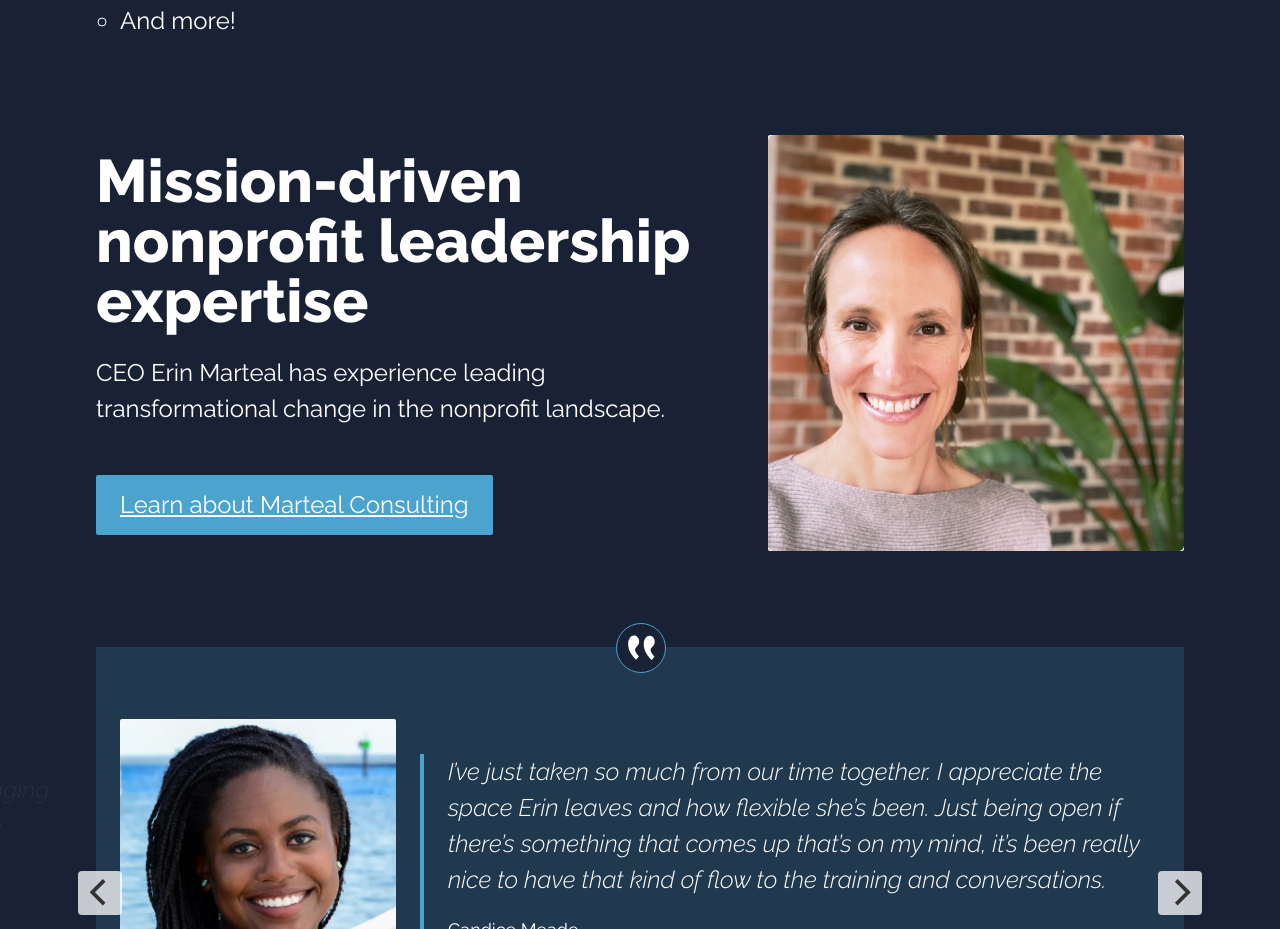
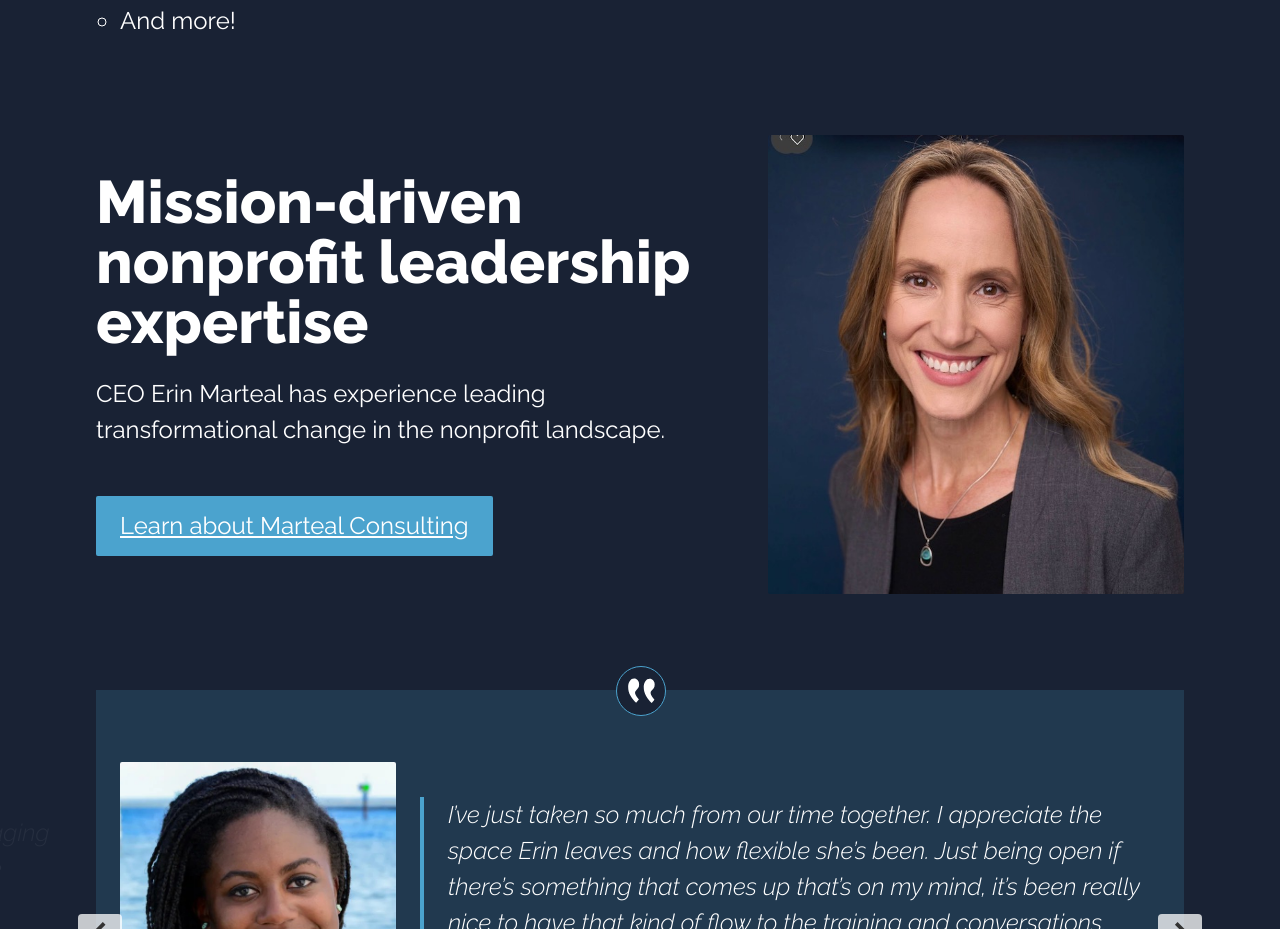
Before and after one commit to bobmarteal/mc11ty, an Eleventy site: page src/index.njk in a window 1280 px wide. Shown: the part 1871-2800 px from the top of the page. Built offline with nearby package versions, Linux system fonts and the light colour scheme; Eleventy itself is replaced by a stand-in of ours; files that its build step writes are made by us from their sources.

Commit message:
adds new image to about and home

```diff
--- a/src/about.njk
+++ b/src/about.njk
@@ -7,7 +7,7 @@
 <p>Marteal Consulting, LLC is exclusively designed to help your nonprofit thrive, with an ultimate goal of making the world a better place for all.  Our 5 core values of <strong>presence</strong>, <strong>integrity</strong>, <strong>compassion</strong>, <strong>courage</strong>, and <strong>efficacy</strong> are threaded through our work and help your nonprofit move closer to fulfilling its purpose.</p>
 
 <h2>Erin Marteal, CEO</h2>
-<figure class="right"> <img src="/images/erin-marteal.jpg" alt="Erin Marteal"/><figcaption>Erin Marteal, CEO</figcaption></figure>
+<figure class="right"> <img src="/images/erin-headshot-test.jpg" alt="Erin Marteal"/><figcaption>Erin Marteal, CEO</figcaption></figure>
 <p>As executive director of Ithaca Children's Garden (2011-22) Erin (she/her) led a transformational organizational change with rippling community impact. Over the course of a decade, she led the growth of the staff team from 1 to 10, the board of directors from 3 to 11, annual visitation from 9,000 to 70,000+, weathered the pandemic establishing new contracts to deepen mission impact, and grew the annual operating budget from $40,000 to $530,000. Erin retired $60,000 of inherited debt within the first 2 years and stepped down after 10 years with 3 months of operating reserves in the bank, a well-respected world-class brand with numerous strategic partnerships, and awards earned by ICG's solid reputation in the community and nationally.
 </p>
 
--- a/src/index.njk
+++ b/src/index.njk
@@ -14,7 +14,6 @@
 	<img
 		src="/images/arms-circle.jpg"
 		alt=""
-		class="hero__image"
 	/>
 </div>
 
@@ -70,11 +69,7 @@
 	<p>CEO Erin Marteal has experience leading transformational change in the nonprofit landscape.</p>
 	<p><a href="about" class="button button--primary">Learn about Marteal Consulting</a></p>
 	</div>
-	<img
-		src="/images/erin-marteal.jpg"
-		alt=""
-		class="hero__image"
-	/>
+	<img src="/images/erin-headshot-test.jpg" alt="Erin Marteal"/>
 </div>
 </div>
 
--- a/src/sass/base/_images.scss
+++ b/src/sass/base/_images.scss
@@ -7,7 +7,7 @@
 */
 
 img {
-  max-width: 100%;
+  width: clamp(10em, 40vw, 30em);
   border-radius: var(--borderRadius);
   // @include boxShadow();
   &.plain {
@@ -15,7 +15,6 @@
   }
   &.right {
     margin-left: 1rem;
-    max-width: 60%;
   }
 }
 
--- a/src/sass/components/_blockquotes.scss
+++ b/src/sass/components/_blockquotes.scss
@@ -28,6 +28,9 @@
   }
   .quote__image {
     // padding: 2rem;
+    img {
+      max-width: 100%;
+    }
     @include mq(medium) {
       padding: 2rem 0 2rem 1em;
     }
--- a/src/sass/components/_hero.scss
+++ b/src/sass/components/_hero.scss
@@ -19,6 +19,9 @@
     @include mq(large) {
       font-size: 2.5rem;
     }
+  }
+  img {
+    max-width: 100%;
   }
   // @include lg {
   //   width: 120%;
```
Also changed, not shown: public/about/index.html, public/css/main.css, public/images/erin-headshot-test.jpg (added), public/images/headshot-1.png (added), public/images/headshot-2.jpg (added), public/index.html, src/images/erin-headshot-test.jpg (added), src/images/headshot-1.png (added), src/images/headshot-2.jpg (added), 1 other file.
